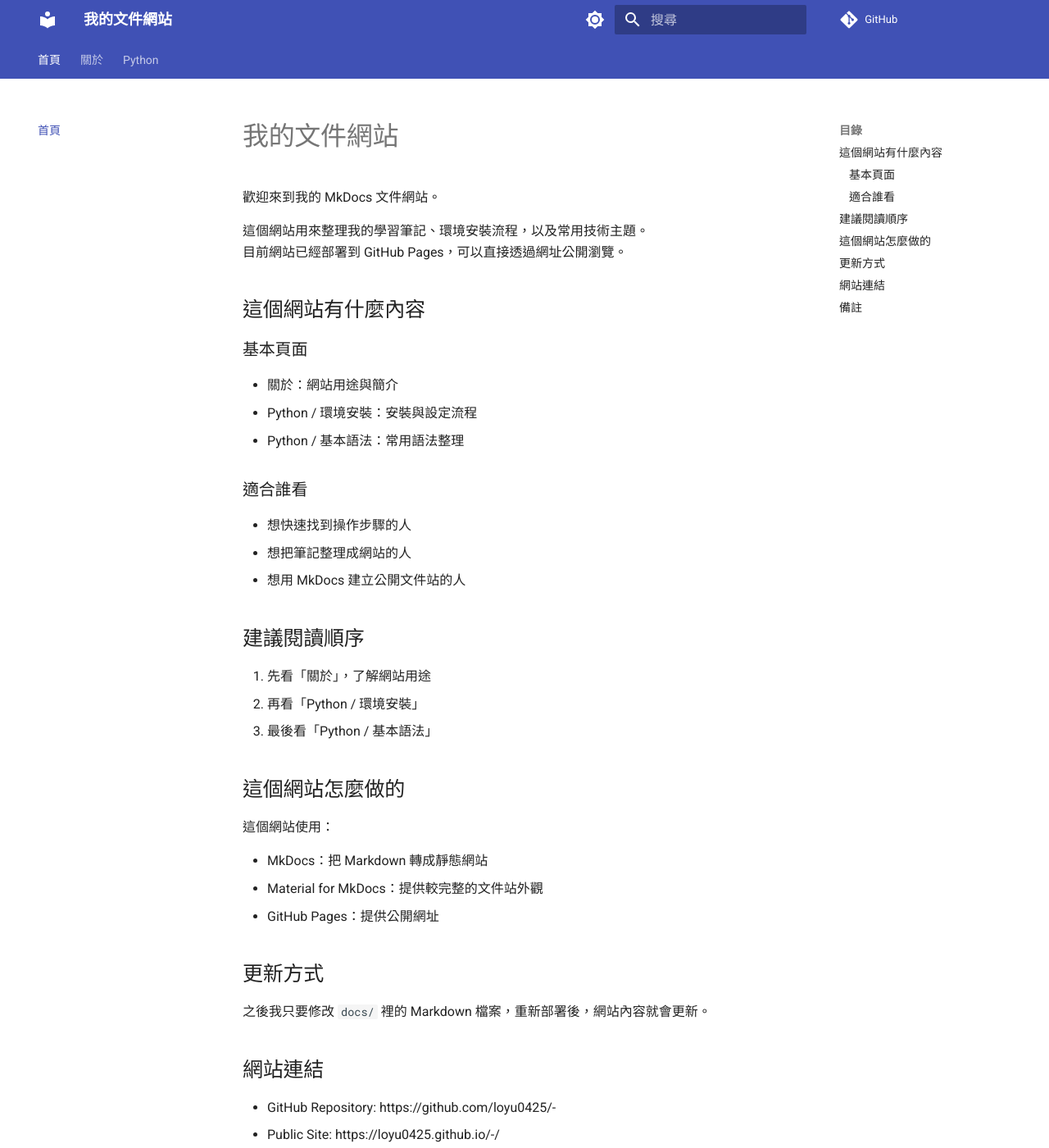
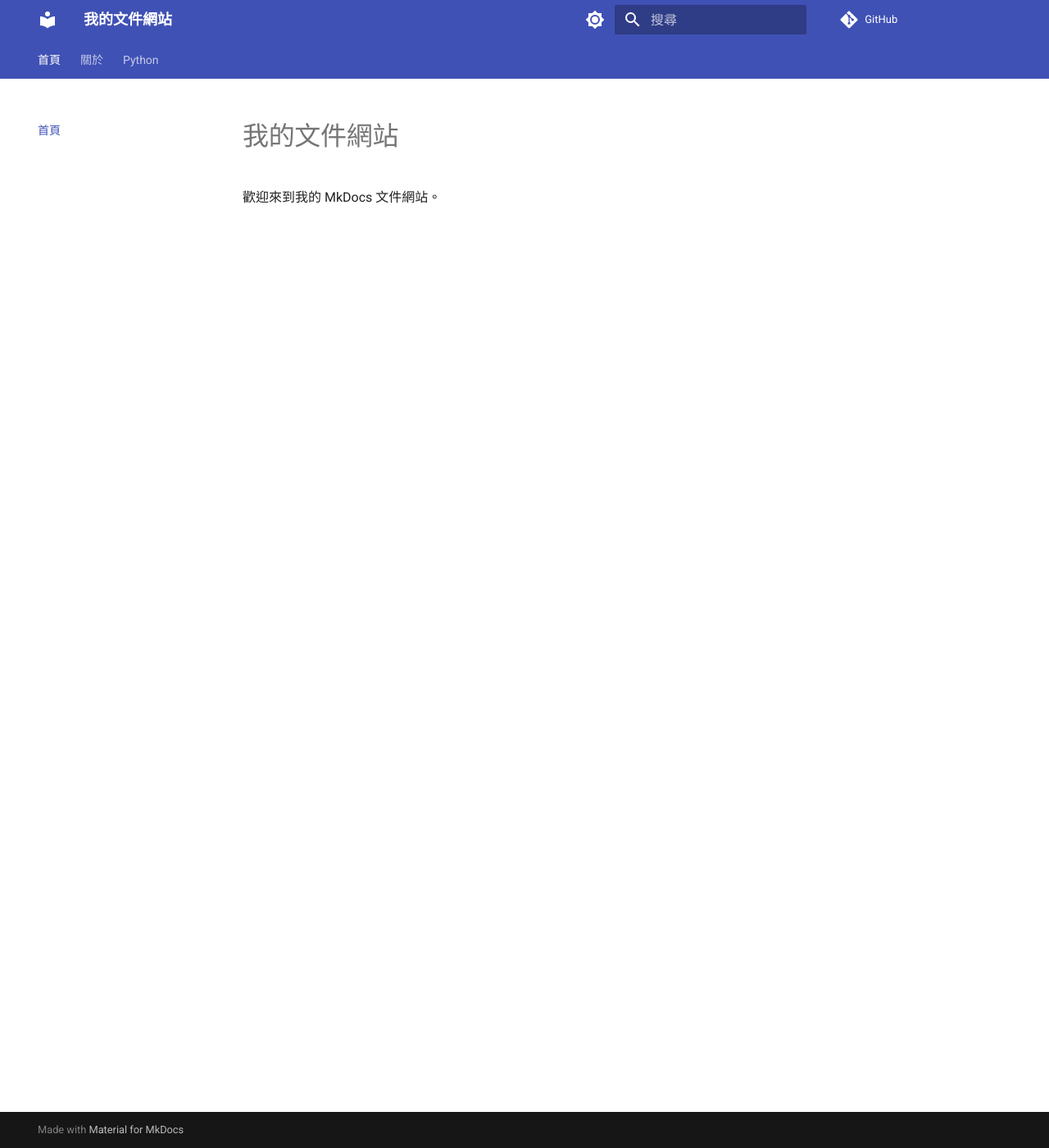
Before and after one commit to loyu0425/-, an MkDocs documentation site: the page built from docs/index.md, in a window 1280 px wide and 1400 px high. Shown: the whole window at 82% size. Built offline with MkDocs 1.6.1 and Material for MkDocs 9.7.7, drawn with Linux system fonts in a browser that asks for light colours; comment, search, counter and statistics services are not loaded; some of the changed text lies outside the part shown.

Commit message:
更新網站內容

```diff
--- a/docs/index.md
+++ b/docs/index.md
@@ -1,47 +1,3 @@
 # 我的文件網站
 
 歡迎來到我的 MkDocs 文件網站。
-
-這個網站用來整理我的學習筆記、環境安裝流程，以及常用技術主題。
-目前網站已經部署到 GitHub Pages，可以直接透過網址公開瀏覽。
-
-## 這個網站有什麼內容
-
-### 基本頁面
-- 關於：網站用途與簡介
-- Python / 環境安裝：安裝與設定流程
-- Python / 基本語法：常用語法整理
-
-### 適合誰看
-- 想快速找到操作步驟的人
-- 想把筆記整理成網站的人
-- 想用 MkDocs 建立公開文件站的人
-
-## 建議閱讀順序
-
-1. 先看「關於」，了解網站用途
-2. 再看「Python / 環境安裝」
-3. 最後看「Python / 基本語法」
-
-## 這個網站怎麼做的
-
-這個網站使用：
-
-- MkDocs：把 Markdown 轉成靜態網站
-- Material for MkDocs：提供較完整的文件站外觀
-- GitHub Pages：提供公開網址
-
-## 更新方式
-
-之後我只要修改 `docs/` 裡的 Markdown 檔案，重新部署後，網站內容就會更新。
-
-## 網站連結
-
-- GitHub Repository: https://github.com/loyu0425/-
-- Public Site: https://loyu0425.github.io/-/
-
----
-
-## 備註
-
-這是我目前的文件網站起始版本，之後會再持續補充更多內容。
```
Also changed, not shown: site/404.html, site/about/index.html, site/index.html, site/python/basics/index.html, site/python/setup/index.html, site/search/search_index.json, site/sitemap.xml, 2 other files.
